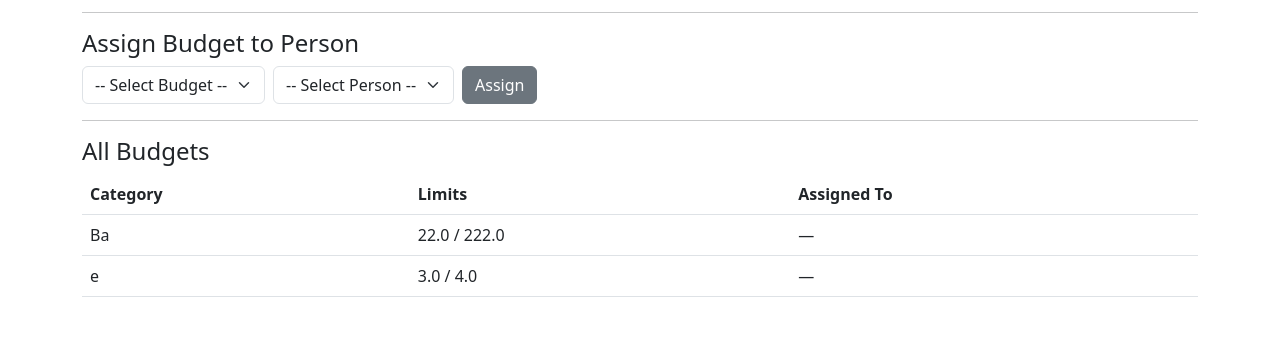
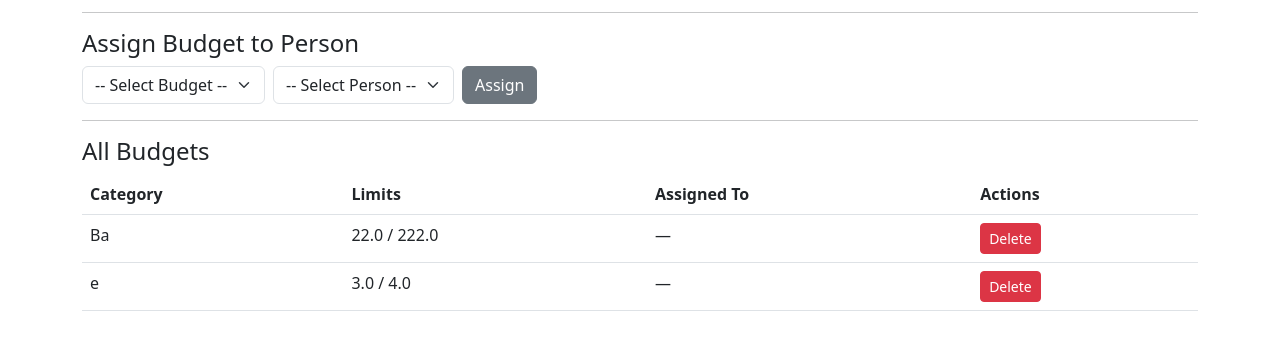
Before and after one commit to TarunB-Git/travelapp, a Flask app: page /budgets in a window 1280 px wide. Shown: the part 213-563 px from the top of the page. Run offline with Flask 3, Linux system fonts and the light colour scheme; a user stored in the database is signed in; data comes from the database, SQL or seed files in the repository.

Commit message:
Update budgets.html

```diff
--- a/app/templates/budgets.html
+++ b/app/templates/budgets.html
@@ -41,13 +41,22 @@
 
 <h4>All Budgets</h4>
 <table class="table">
-  <thead><tr><th>Category</th><th>Limits</th><th>Assigned To</th></tr></thead>
+  <thead><tr><th>Category</th><th>Limits</th><th>Assigned To</th><th>Actions</th></tr></thead>
   <tbody>
   {% for b in budgets %}
     <tr>
       <td>{{ b.category }}</td>
       <td>{{ b.daily_limit or '-' }} / {{ b.total_limit or '-' }}</td>
       <td>{{ b.person.name if b.person else '—' }}</td>
+      <td>
+        {% if session.admin %}
+        <form method="post" class="d-inline">
+          <input type="hidden" name="action" value="delete">
+          <input type="hidden" name="delete_id" value="{{ b.id }}">
+          <button class="btn btn-sm btn-danger">Delete</button>
+        </form>
+        {% endif %}
+      </td>
     </tr>
   {% endfor %}
   </tbody>
```
